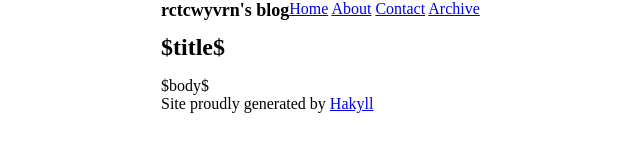
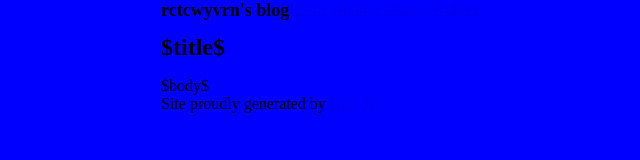
Before and after one commit to rctcwyvrn/rctcwyvrn.github.io, a plain HTML site: page templates/default.html in a window 1280 px wide. Shown: the whole page, without its empty margins (179-819 px from the left). Drawn offline with Linux system fonts and the light colour scheme.

Commit message:
learningcss

```diff
--- a/css/default.css
+++ b/css/default.css
@@ -1,4 +1,8 @@
-body{color:black;font-size:16px;margin:0px auto 0px auto;width:600px}div
+body{color:black;
+	font-size:16px;
+	margin:0px auto 0px auto;
+	width:600px;
+	background-color: blue}div
 #header{border-bottom:2px solid black;margin-bottom:30px;padding:12px 0px 12px 0px}div
 #logo a{color:black;float:left;font-size:18px;font-weight:bold;text-decoration:none}div
 #header
```
